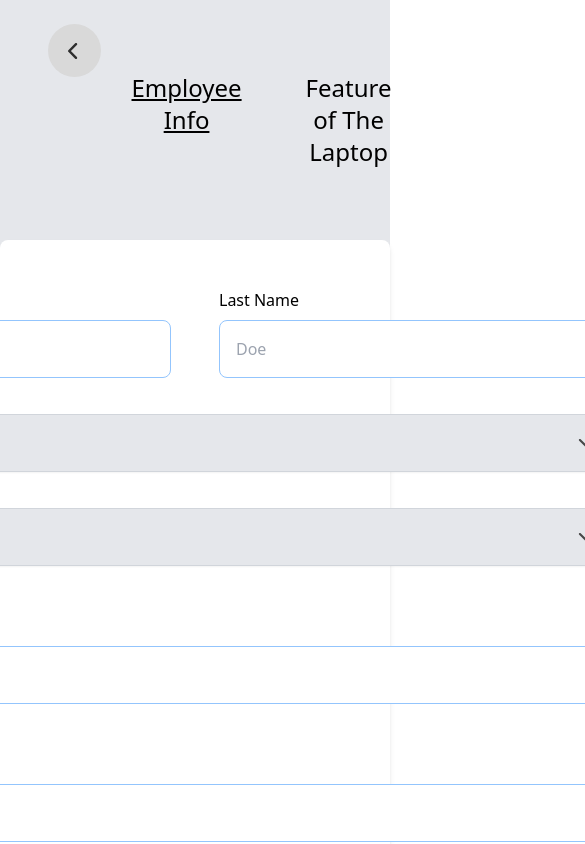
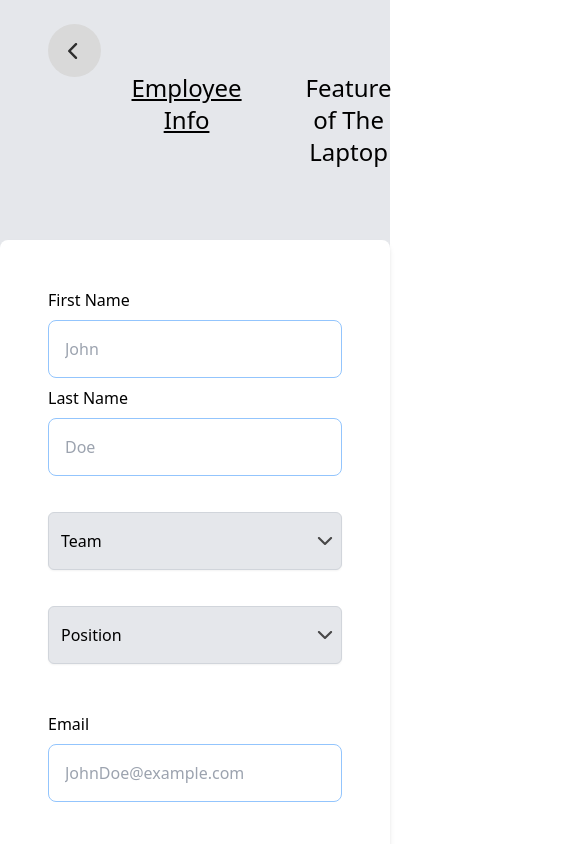
Before and after one commit to davitlabadze/office-manager-app, a React (Create React App) app: page /make-note/employee-info in a window 390 px wide. Shown: the top 844 px of the page, 585 px wide, since content can reach past the window. Built offline with nearby package versions, Linux system fonts and the light colour scheme.

Commit message:
style(employeeInfo): responsive for mobile

```diff
--- a/src/pages/EmployeeInfo.jsx
+++ b/src/pages/EmployeeInfo.jsx
@@ -8,9 +8,9 @@ const EmployeeInfo = () => {
   const { t } = useTranslation();
 
   return (
-    <div className='flex justify-center h-full p-12 mt-12 space-x-12 bg-white rounded-lg shadow-md'>
+    <div className='justify-center h-full p-12 mt-12 space-x-12 bg-white rounded-lg shadow-md lg:flex'>
       <div action=''>
-        <div className='flex space-x-12'>
+        <div className='lg:space-x-12 lg:flex'>
           <div className='block '>
             <label className='block text-left' htmlFor='first_name'>
               {t('first_name')}
@@ -19,10 +19,10 @@ const EmployeeInfo = () => {
               type='text'
               name='first_name'
               placeholder='John'
-              className='p-4 mt-2 border border-blue-300 rounded-lg w-96 outline-blue-400'
+              className='w-full p-4 mt-2 border border-blue-300 rounded-lg lg:w-96 outline-blue-400'
             />
           </div>
-          <div className='block'>
+          <div className='block mt-2 lg:mt-0'>
             <label className='block text-left' htmlFor='last_name'>
               {t('last_name')}
             </label>
@@ -30,7 +30,7 @@ const EmployeeInfo = () => {
               type='text'
               name='last_name'
               placeholder='Doe'
-              className='p-4 mt-2 border border-blue-300 rounded-lg w-96 outline-blue-400'
+              className='w-full p-4 mt-2 border border-blue-300 rounded-lg lg:w-96 outline-blue-400'
             />
           </div>
         </div>
```
